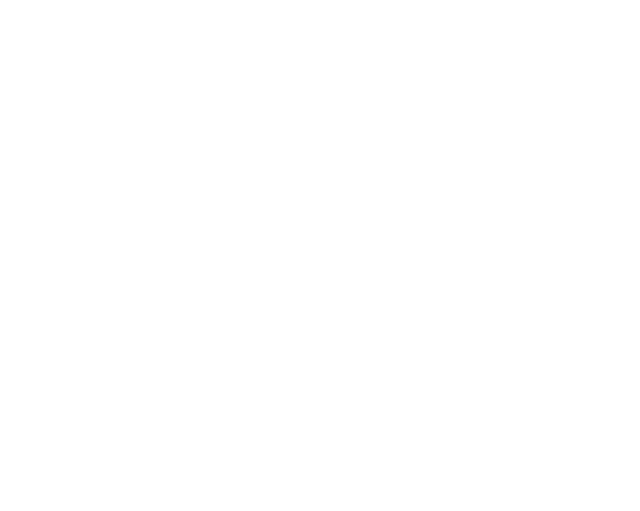
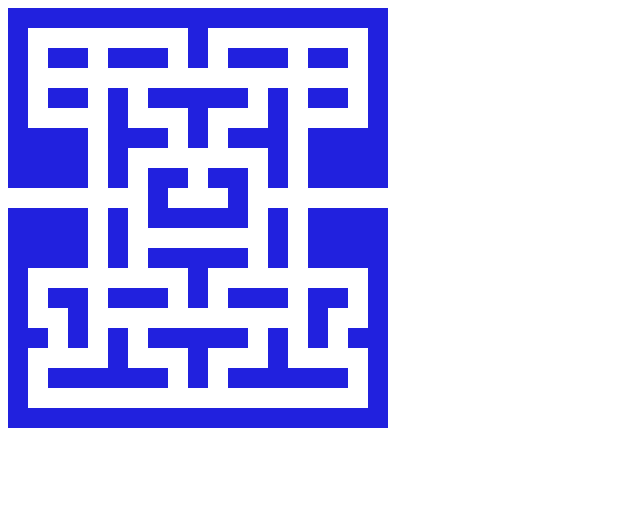
Before and after one commit to Dr-Verdin/Pacman-JS, a plain HTML site: page Projeto/index.html in a window 1280 px wide. Shown: the whole page, without its empty margins (0-640 px from the left). Drawn offline with Linux system fonts and the light colour scheme.

Commit message:
creating map

```diff
--- a/Projeto/game.js
+++ b/Projeto/game.js
@@ -0,0 +1,69 @@
+const canvas = document.getElementById('canvas');
+const canvasContext = canvas.getContext("2d");
+const pacmanFrames = document.getElementById("pacman");
+const ghostFrames = document.getElementById("ghosts");
+
+let createRect = (x, y, width, height, color) => {
+    canvasContext.fillStyle = color;
+    canvasContext.fillRect(x, y, width, height);
+};
+
+let fps = 30;
+let oneBlockSize = 20;
+let wallColor = "#2121de";
+
+let map = [
+    [1, 1, 1, 1, 1, 1, 1, 1, 1, 1, 1, 1, 1, 1, 1, 1, 1, 1, 1],
+    [1, 2, 2, 2, 2, 2, 2, 2, 2, 1, 2, 2, 2, 2, 2, 2, 2, 2, 1],
+    [1, 2, 1, 1, 2, 1, 1, 1, 2, 1, 2, 1, 1, 1, 2, 1, 1, 2, 1],
+    [1, 2, 2, 2, 2, 2, 2, 2, 2, 2, 2, 2, 2, 2, 2, 2, 2, 2, 1],
+    [1, 2, 1, 1, 2, 1, 2, 1, 1, 1, 1, 1, 2, 1, 2, 1, 1, 2, 1],
+    [1, 2, 2, 2, 2, 1, 2, 2, 2, 1, 2, 2, 2, 1, 2, 2, 2, 2, 1],
+    [1, 1, 1, 1, 2, 1, 1, 1, 2, 1, 2, 1, 1, 1, 2, 1, 1, 1, 1],
+    [1, 1, 1, 1, 2, 1, 2, 2, 2, 2, 2, 2, 2, 1, 2, 1, 1, 1, 1],
+    [1, 1, 1, 1, 2, 1, 2, 1, 1, 2, 1, 1, 2, 1, 2, 1, 1, 1, 1],
+    [2, 2, 2, 2, 2, 2, 2, 1, 2, 2, 2, 1, 2, 2, 2, 2, 2, 2, 2],
+    [1, 1, 1, 1, 2, 1, 2, 1, 1, 1, 1, 1, 2, 1, 2, 1, 1, 1, 1],
+    [1, 1, 1, 1, 2, 1, 2, 2, 2, 2, 2, 2, 2, 1, 2, 1, 1, 1, 1],
+    [1, 1, 1, 1, 2, 1, 2, 1, 1, 1, 1, 1, 2, 1, 2, 1, 1, 1, 1],
+    [1, 2, 2, 2, 2, 2, 2, 2, 2, 1, 2, 2, 2, 2, 2, 2, 2, 2, 1],
+    [1, 2, 1, 1, 2, 1, 1, 1, 2, 1, 2, 1, 1, 1, 2, 1, 1, 2, 1],
+    [1, 2, 2, 1, 2, 2, 2, 2, 2, 2, 2, 2, 2, 2, 2, 1, 2, 2, 1],
+    [1, 1, 2, 1, 2, 1, 2, 1, 1, 1, 1, 1, 2, 1, 2, 1, 2, 1, 1],
+    [1, 2, 2, 2, 2, 1, 2, 2, 2, 1, 2, 2, 2, 1, 2, 2, 2, 2, 1],
+    [1, 2, 1, 1, 1, 1, 1, 1, 2, 1, 2, 1, 1, 1, 1, 1, 1, 2, 1],
+    [1, 2, 2, 2, 2, 2, 2, 2, 2, 2, 2, 2, 2, 2, 2, 2, 2, 2, 1],
+    [1, 1, 1, 1, 1, 1, 1, 1, 1, 1, 1, 1, 1, 1, 1, 1, 1, 1, 1],
+];
+
+let gameLoop = () => {
+    update()
+    draw()
+};
+
+let update = () => {
+    // Update game state
+};
+
+let draw = () => {
+    // Draw
+    drawWalls()
+};
+
+let gameInterval = setInterval(gameLoop, 1000/fps);
+
+let drawWalls = () => {
+    for(let i = 0; i  < map.length; i++){
+        for(let j = 0; j < map[0].length; j++){
+            if(map[i][j] == 1){
+                createRect(
+                    j * oneBlockSize,
+                    i * oneBlockSize,
+                    oneBlockSize,
+                    oneBlockSize,
+                    wallColor
+                );
+            }
+        }
+    }
+};
--- a/Projeto/index.html
+++ b/Projeto/index.html
@@ -8,7 +8,11 @@
 <body>
     <canvas id="canvas" width="500" height="500"></canvas>
     <div style="display: none;">
-        <img src="assets/pacman.gif" alt="">
+        <img id="pacman" src="assets/pacman.gif" alt="">
+        <img id="ghosts" src="assets/ghost.png" alt="">
     </div>
+    <script src="ghost.js"></script>
+    <script src="pacman.js"></script>
+    <script src="game.js"></script>
 </body>
 </html>
```
Also changed, not shown: Projeto/assets/ghost.png (added), Projeto/assets/map.png (renamed from Projeto/assets/sample2.png), Projeto/assets/pacman.gif (added), Projeto/pacman.js (added).
